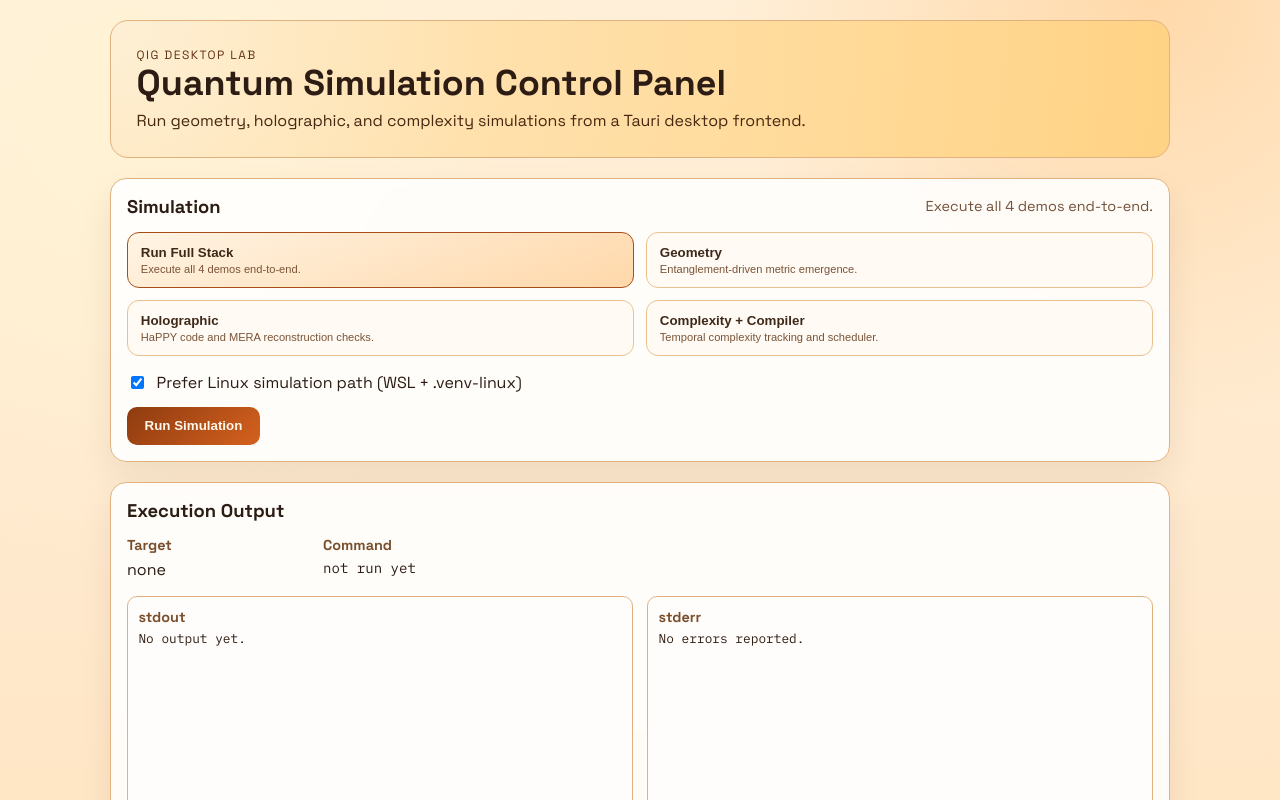
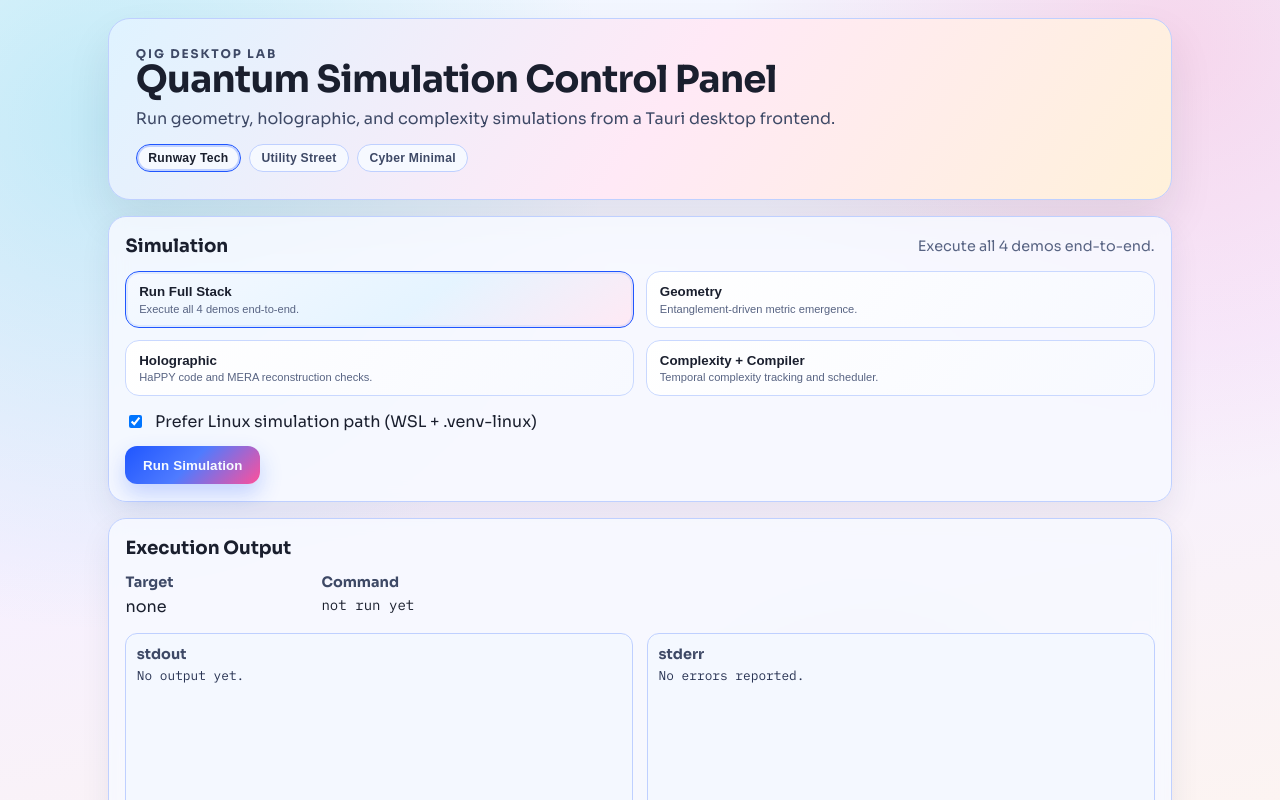
Before and after one commit to 1archit3ct1/QIG, a React (Vite) app in the folder gui/: page / in a window 1280 px wide. Shown: the top 800 px of the page. Built offline with nearby package versions, Linux system fonts and the light colour scheme.

Commit message:
Add multi-theme UI switcher and visual polish

```diff
--- a/gui/src/App.css
+++ b/gui/src/App.css
@@ -1,41 +1,122 @@
 .layout {
   display: flex;
   flex-direction: column;
-  gap: 1.25rem;
-  padding: 1.25rem;
+  gap: 1rem;
+  padding: 1.1rem;
   max-width: 1100px;
   margin: 0 auto;
 }
 
+.layout[data-theme='runway-tech'] {
+  --ink: #1a1f2e;
+  --ink-soft: #3e4966;
+  --muted: #586483;
+  --line: #bfd0ff;
+  --panel: rgba(247, 250, 255, 0.86);
+  --panel-strong: #f4f8ff;
+  --hero-start: #dff3ff;
+  --hero-mid: #ffe9f6;
+  --hero-end: #fff1da;
+  --accent: #1f56ff;
+  --accent-3: #ff4f9a;
+  --ok-bg: #dff9eb;
+  --ok-fg: #12603c;
+  --fail-bg: #ffe7ee;
+  --fail-fg: #a2194a;
+}
+
+.layout[data-theme='utility-street'] {
+  --ink: #232420;
+  --ink-soft: #4e5048;
+  --muted: #6b6e65;
+  --line: #c9c1b3;
+  --panel: rgba(250, 246, 238, 0.9);
+  --panel-strong: #f4efe4;
+  --hero-start: #efe4cd;
+  --hero-mid: #d7d0c4;
+  --hero-end: #b8c5b0;
+  --accent: #476f57;
+  --accent-3: #826f49;
+  --ok-bg: #dceadf;
+  --ok-fg: #2e5638;
+  --fail-bg: #f8e4d5;
+  --fail-fg: #8d4a28;
+}
+
+.layout[data-theme='cyber-minimal'] {
+  --ink: #d7e3ff;
+  --ink-soft: #aebee8;
+  --muted: #8ea1d4;
+  --line: #3d4e79;
+  --panel: rgba(20, 28, 45, 0.85);
+  --panel-strong: #1a2338;
+  --hero-start: #1f2842;
+  --hero-mid: #162648;
+  --hero-end: #20242e;
+  --accent: #27c7ff;
+  --accent-3: #7f85ff;
+  --ok-bg: #1e3b35;
+  --ok-fg: #79f4cc;
+  --fail-bg: #3c2435;
+  --fail-fg: #ff8ab7;
+}
+
 .hero {
   border: 1px solid var(--line);
-  border-radius: 18px;
-  padding: 1.6rem;
-  background: radial-gradient(circle at top left, #fef0d6 0%, #ffe1ad 35%, #ffd385 100%);
-  animation: fade-up 420ms ease-out;
+  border-radius: 22px;
+  padding: 1.7rem;
+  background: linear-gradient(125deg, var(--hero-start) 0%, var(--hero-mid) 52%, var(--hero-end) 100%);
+  box-shadow: 0 22px 45px rgba(26, 31, 46, 0.09);
+  animation: fade-up 440ms ease-out;
+}
+
+.theme-switch {
+  margin-top: 0.95rem;
+  display: flex;
+  gap: 0.5rem;
+  flex-wrap: wrap;
+}
+
+.theme-chip {
+  border: 1px solid var(--line);
+  background: color-mix(in srgb, var(--panel-strong) 84%, white 16%);
+  color: var(--ink-soft);
+  border-radius: 999px;
+  font-weight: 700;
+  font-size: 0.76rem;
+  letter-spacing: 0.02em;
+  padding: 0.38rem 0.72rem;
+  cursor: pointer;
+}
+
+.theme-chip.active {
+  border-color: var(--accent);
+  color: var(--ink);
+  box-shadow: 0 0 0 2px color-mix(in srgb, var(--accent) 24%, transparent) inset;
 }
 
 .eyebrow {
   margin: 0;
   text-transform: uppercase;
-  letter-spacing: 0.12em;
+  letter-spacing: 0.16em;
   font-size: 0.75rem;
-  color: #613515;
+  color: var(--ink-soft);
+  font-weight: 700;
 }
 
 .subtitle {
   margin-top: 0.5rem;
   max-width: 75ch;
-  color: #482810;
+  color: var(--ink-soft);
 }
 
 .panel {
   border: 1px solid var(--line);
-  border-radius: 16px;
-  background: rgba(255, 255, 255, 0.88);
-  backdrop-filter: blur(5px);
-  padding: 1rem;
-  box-shadow: 0 16px 34px rgba(49, 26, 10, 0.08);
+  border-radius: 18px;
+  background: var(--panel);
+  backdrop-filter: blur(9px);
+  padding: 1.05rem;
+  box-shadow: 0 14px 30px rgba(35, 46, 73, 0.08);
 }
 
 .config-panel {
@@ -71,19 +152,27 @@
 
 .sim-button {
   text-align: left;
-  border: 1px solid #eac08f;
-  background: #fffaf4;
-  color: #3e2919;
-  border-radius: 12px;
+  border: 1px solid #c9d8ff;
+  background: linear-gradient(130deg, #ffffff, #f7f9ff);
+  color: var(--ink);
+  border-radius: 14px;
   padding: 0.75rem 0.8rem;
   cursor: pointer;
-  transition: transform 150ms ease, box-shadow 150ms ease, border-color 150ms ease;
+  transition: transform 160ms ease, box-shadow 160ms ease, border-color 160ms ease;
+}
+
+.layout[data-theme='cyber-minimal'] .sim-button {
+  background: linear-gradient(130deg, #1d2742, #19253c);
+}
+
+.layout[data-theme='cyber-minimal'] .sim-button.active {
+  background: linear-gradient(145deg, #1a2942, #153652 58%, #2b2f54);
 }
 
 .sim-button:hover {
-  transform: translateY(-2px);
-  box-shadow: 0 8px 20px rgba(60, 30, 8, 0.12);
-  border-color: #cd8240;
+  transform: translateY(-2px) scale(1.004);
+  box-shadow: 0 10px 24px rgba(31, 86, 255, 0.13);
+  border-color: #6f97ff;
 }
 
 .sim-button span {
@@ -93,13 +182,14 @@
 
 .sim-button small {
   display: block;
-  color: #7a5437;
+  color: var(--muted);
   margin-top: 0.2rem;
 }
 
 .sim-button.active {
-  border-color: #a74e18;
-  background: linear-gradient(160deg, #fff4e4, #ffd8aa);
+  border-color: var(--accent);
+  background: linear-gradient(145deg, #f6f9ff, #e5f4ff 58%, #ffe9f4);
+  box-shadow: 0 0 0 2px rgba(31, 86, 255, 0.09) inset;
 }
 
 .toggle-row {
@@ -112,17 +202,20 @@
 .run-button {
   margin-top: 0.9rem;
   border: 0;
-  border-radius: 10px;
+  border-radius: 12px;
   padding: 0.72rem 1.1rem;
-  background: linear-gradient(135deg, #8e3b10, #d5611e);
-  color: #fff6eb;
-  font-weight: 700;
+  background: linear-gradient(135deg, var(--accent) 0%, #4f7bff 48%, var(--accent-3) 100%);
+  color: #f7fbff;
+  font-weight: 800;
+  letter-spacing: 0.01em;
   cursor: pointer;
+  box-shadow: 0 10px 22px rgba(31, 86, 255, 0.24);
 }
 
 .run-button:disabled {
-  opacity: 0.6;
+  opacity: 0.52;
   cursor: not-allowed;
+  box-shadow: none;
 }
 
 .alert {
@@ -132,9 +225,9 @@
 }
 
 .alert.error {
-  background: #ffe9e9;
-  border: 1px solid #d65151;
-  color: #7e1d1d;
+  background: #fff0f5;
+  border: 1px solid #ff8ab8;
+  color: #8e1649;
 }
 
 .meta-grid {
@@ -148,7 +241,7 @@
 .log-grid h3 {
   margin: 0 0 0.3rem;
   font-size: 0.9rem;
-  color: #7a4f2e;
+  color: var(--ink-soft);
 }
 
 .meta-grid p {
@@ -163,13 +256,13 @@
 }
 
 .status.ok {
-  background: #d8f8dc;
-  color: #1f6d31;
+  background: var(--ok-bg);
+  color: var(--ok-fg);
 }
 
 .status.fail {
-  background: #ffe1e1;
-  color: #8a2020;
+  background: var(--fail-bg);
+  color: var(--fail-fg);
 }
 
 .command-text {
@@ -186,8 +279,8 @@
 
 .log-grid article {
   border: 1px solid var(--line);
-  border-radius: 10px;
-  background: #fffdfb;
+  border-radius: 12px;
+  background: var(--panel-strong);
   padding: 0.65rem;
 }
 
@@ -199,8 +292,12 @@
   font-family: var(--mono);
   font-size: 0.8rem;
   line-height: 1.45;
-  color: #2f1c10;
+  color: #273252;
   white-space: pre-wrap;
+}
+
+.layout[data-theme='cyber-minimal'] .log-grid pre {
+  color: #d7e3ff;
 }
 
 .metrics-grid {
@@ -212,20 +309,20 @@
 
 .metric-card {
   border: 1px solid var(--line);
-  border-radius: 10px;
-  background: #fff8ef;
+  border-radius: 12px;
+  background: linear-gradient(145deg, #fbfdff, #f2f8ff);
   padding: 0.7rem;
 }
 
 .metric-card h3 {
   margin: 0 0 0.35rem;
-  color: #7a4f2e;
+  color: var(--ink-soft);
   font-size: 0.82rem;
 }
 
 .metric-card p {
-  font-weight: 700;
-  color: #3a2211;
+  font-weight: 800;
+  color: var(--ink);
 }
 
 .charts-grid {
@@ -236,14 +333,14 @@
 
 .chart-card {
   border: 1px solid var(--line);
-  border-radius: 10px;
-  background: #fffdf9;
+  border-radius: 12px;
+  background: linear-gradient(160deg, #ffffff, #f6f9ff);
   padding: 0.75rem;
 }
 
 .chart-card h3 {
   margin: 0 0 0.5rem;
-  color: #6e4427;
+  color: var(--ink-soft);
   font-size: 0.92rem;
 }
 
@@ -287,4 +384,8 @@
   .layout {
     padding: 0.8rem;
   }
+
+  .theme-switch {
+    gap: 0.42rem;
+  }
 }
--- a/gui/src/App.tsx
+++ b/gui/src/App.tsx
@@ -11,6 +11,8 @@ import {
 } from 'recharts'
 import { parseSimulationOutput, type SimulationId } from './outputParser'
 import './App.css'
+
+type UiTheme = 'runway-tech' | 'utility-street' | 'cyber-minimal'
 
 type SimulationResult = {
   simulation: SimulationId
@@ -44,8 +46,39 @@ const SIMULATIONS: Array<{ id: SimulationId; label: string; detail: string }> =
   },
 ]
 
+const THEMES: Array<{ id: UiTheme; label: string }> = [
+  { id: 'runway-tech', label: 'Runway Tech' },
+  { id: 'utility-street', label: 'Utility Street' },
+  { id: 'cyber-minimal', label: 'Cyber Minimal' },
+]
+
+const CHART_COLORS: Record<UiTheme, { grid: string; tick: string; border: string; bg: string; line: string }> = {
+  'runway-tech': {
+    grid: '#c8d8ff',
+    tick: '#5a6b95',
+    border: '#bfd0ff',
+    bg: '#f7fbff',
+    line: '#1f56ff',
+  },
+  'utility-street': {
+    grid: '#d9d4c9',
+    tick: '#585248',
+    border: '#c8c1b4',
+    bg: '#f9f7f2',
+    line: '#2f6f54',
+  },
+  'cyber-minimal': {
+    grid: '#30384e',
+    tick: '#a5b1d9',
+    border: '#44527c',
+    bg: '#161d2f',
+    line: '#35d1ff',
+  },
+}
+
 function App() {
   const [selected, setSelected] = useState<SimulationId>('all')
+  const [theme, setTheme] = useState<UiTheme>('runway-tech')
   const [preferLinux, setPreferLinux] = useState(true)
   const [isRunning, setIsRunning] = useState(false)
   const [result, setResult] = useState<SimulationResult | null>(null)
@@ -62,6 +95,8 @@ function App() {
     }
     return parseSimulationOutput(result.simulation, result.stdout)
   }, [result])
+
+  const chartColors = CHART_COLORS[theme]
 
   async function runSelectedSimulation() {
     setIsRunning(true)
@@ -81,13 +116,25 @@ function App() {
   }
 
   return (
-    <main className="layout">
+    <main className="layout" data-theme={theme}>
       <header className="hero">
         <p className="eyebrow">QIG Desktop Lab</p>
         <h1>Quantum Simulation Control Panel</h1>
         <p className="subtitle">
           Run geometry, holographic, and complexity simulations from a Tauri desktop frontend.
         </p>
+        <div className="theme-switch" aria-label="Theme selector">
+          {THEMES.map((item) => (
+            <button
+              key={item.id}
+              type="button"
+              className={theme === item.id ? 'theme-chip active' : 'theme-chip'}
+              onClick={() => setTheme(item.id)}
+            >
+              {item.label}
+            </button>
+          ))}
+        </div>
       </header>
 
       <section className="panel config-panel">
@@ -201,27 +248,27 @@ function App() {
                     <div className="chart-wrap">
                       <ResponsiveContainer width="100%" height="100%">
                         <LineChart data={chart.points} margin={{ top: 10, right: 16, left: 8, bottom: 10 }}>
-                          <CartesianGrid strokeDasharray="4 4" stroke="#e5c8a6" />
+                          <CartesianGrid strokeDasharray="4 4" stroke={chartColors.grid} />
                           <XAxis
                             dataKey="x"
-                            tick={{ fill: '#6f472f', fontSize: 12 }}
+                            tick={{ fill: chartColors.tick, fontSize: 12 }}
                             label={{ value: chart.xLabel, position: 'insideBottom', dy: 8 }}
                           />
                           <YAxis
-                            tick={{ fill: '#6f472f', fontSize: 12 }}
+                            tick={{ fill: chartColors.tick, fontSize: 12 }}
                             label={{ value: chart.yLabel, angle: -90, dx: -8 }}
                           />
                           <Tooltip
                             contentStyle={{
                               borderRadius: 10,
-                              border: '1px solid #e2b180',
-                              background: '#fff8ef',
+                              border: `1px solid ${chartColors.border}`,
+                              background: chartColors.bg,
                             }}
                           />
                           <Line
                             type="monotone"
                             dataKey="y"
-                            stroke="#b9531f"
+                            stroke={chartColors.line}
                             strokeWidth={2}
                             dot={false}
                             activeDot={{ r: 4 }}
--- a/gui/src/index.css
+++ b/gui/src/index.css
@@ -1,11 +1,24 @@
-@import url('https://fonts.googleapis.com/css2?family=Space+Grotesk:wght@400;500;700&family=IBM+Plex+Mono:wght@400;600&display=swap');
+@import url('https://fonts.googleapis.com/css2?family=Sora:wght@400;600;700;800&family=IBM+Plex+Mono:wght@400;600&display=swap');
 
 :root {
-  --ink: #2c1c14;
-  --muted: #73513a;
-  --line: #e2b180;
+  --ink: #1a1f2e;
+  --ink-soft: #3e4966;
+  --muted: #586483;
+  --line: #bfd0ff;
+  --panel: rgba(247, 250, 255, 0.86);
+  --panel-strong: #f4f8ff;
+  --hero-start: #dff3ff;
+  --hero-mid: #ffe9f6;
+  --hero-end: #fff1da;
+  --accent: #1f56ff;
+  --accent-2: #00b8d9;
+  --accent-3: #ff4f9a;
+  --ok-bg: #dff9eb;
+  --ok-fg: #12603c;
+  --fail-bg: #ffe7ee;
+  --fail-fg: #a2194a;
   --mono: 'IBM Plex Mono', Consolas, monospace;
-  --sans: 'Space Grotesk', 'Trebuchet MS', sans-serif;
+  --sans: 'Sora', 'Trebuchet MS', sans-serif;
   font-family: var(--sans);
   font-synthesis: none;
   text-rendering: optimizeLegibility;
@@ -22,9 +35,10 @@ body {
   min-height: 100vh;
   color: var(--ink);
   background:
-    radial-gradient(circle at 10% 10%, #fff3d5 0%, transparent 32%),
-    radial-gradient(circle at 90% 0%, #ffd9aa 0%, transparent 28%),
-    linear-gradient(180deg, #ffefd8 0%, #ffe9cd 56%, #ffe4be 100%);
+    radial-gradient(circle at 8% 12%, rgba(0, 184, 217, 0.2) 0%, transparent 34%),
+    radial-gradient(circle at 92% 4%, rgba(255, 79, 154, 0.18) 0%, transparent 29%),
+    radial-gradient(circle at 68% 80%, rgba(31, 86, 255, 0.14) 0%, transparent 26%),
+    linear-gradient(170deg, #f2f8ff 0%, #f6f0ff 44%, #fff6eb 100%);
 }
 
 #root {
@@ -39,10 +53,11 @@ p {
 }
 
 h1 {
-  font-size: clamp(1.7rem, 2.8vw, 2.6rem);
-  line-height: 1.1;
+  font-size: clamp(1.8rem, 2.9vw, 2.85rem);
+  line-height: 1.05;
+  letter-spacing: -0.02em;
 }
 
 h2 {
-  font-size: 1.15rem;
+  font-size: 1.14rem;
 }
```
Also changed, not shown: 2 other files (tests, documents, lock files or other folders).
